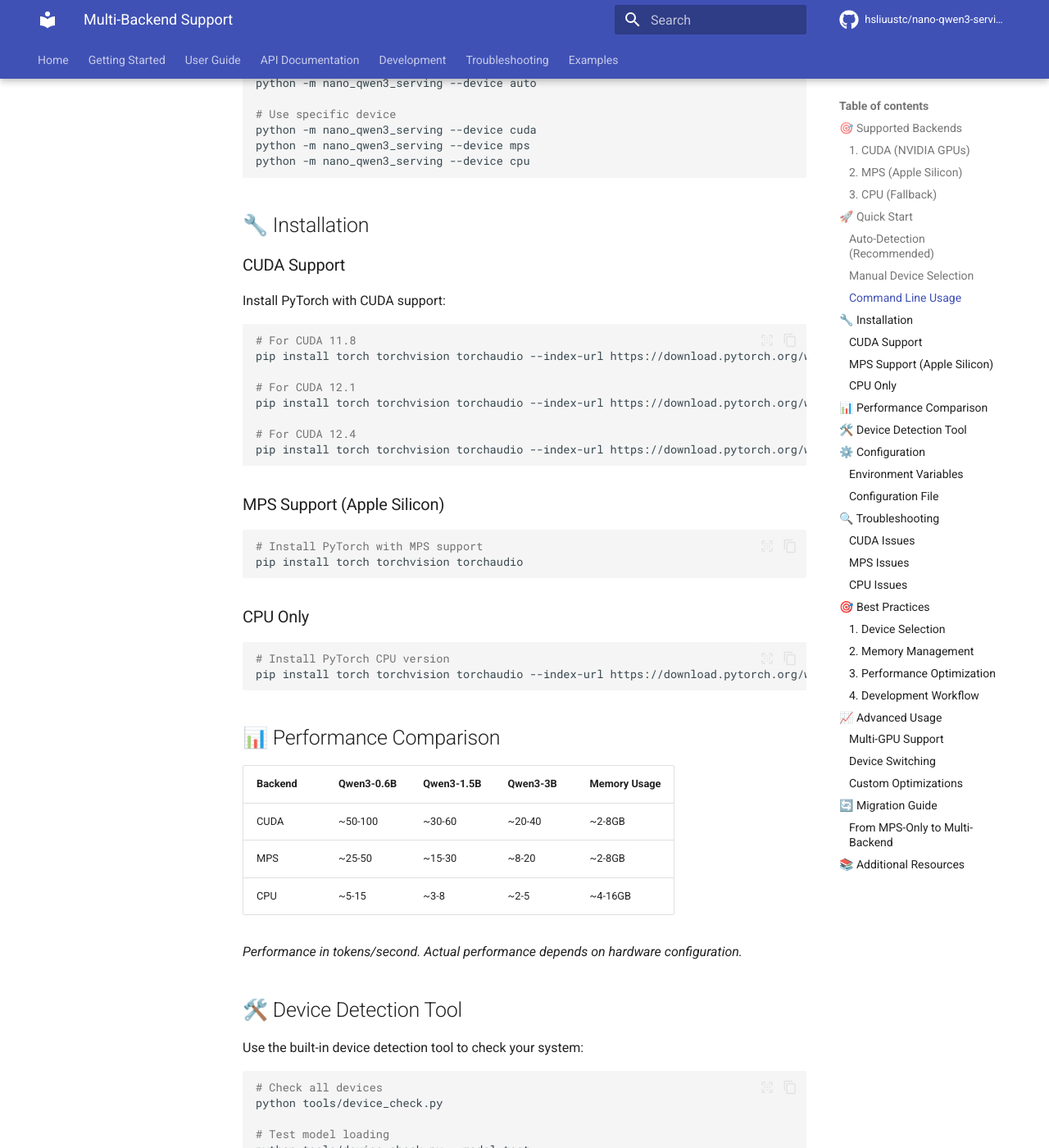
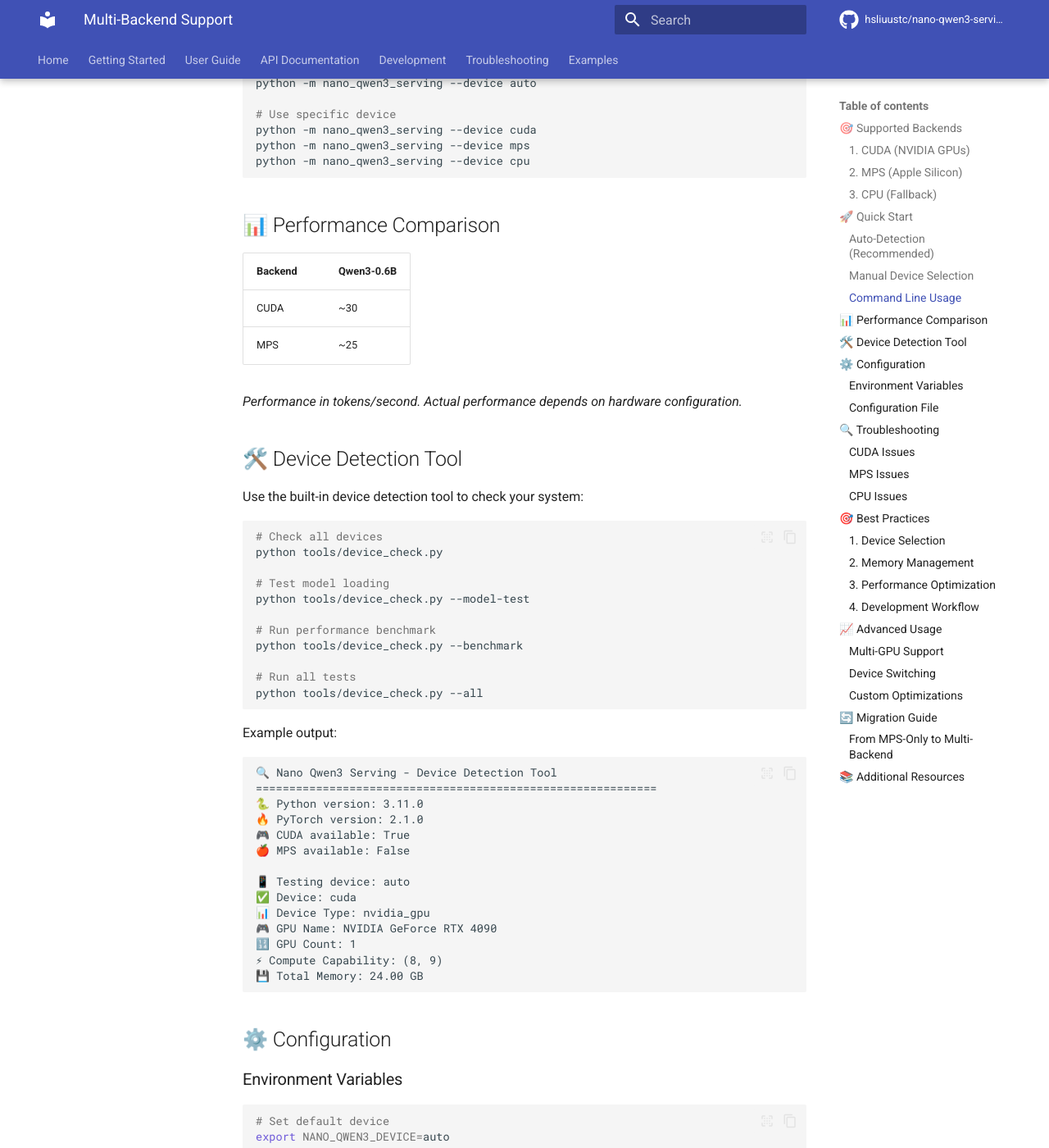
Before and after one commit to hsliuustc/nano-qwen3-serving, an MkDocs documentation site: the page built from docs/getting-started/multi-backend-support.md, in a window 1280 px wide and 1400 px high, scrolled down 1452 px. Shown: the whole window at 82% size. Built offline with MkDocs 1.6.1 and Material for MkDocs 9.7.7, drawn with Linux system fonts in a browser that asks for light colours; comment, search, counter and statistics services are not loaded; the version menu is left out.

Commit message:
fix and update

````diff
--- a/docs/getting-started/multi-backend-support.md
+++ b/docs/getting-started/multi-backend-support.md
@@ -58,44 +58,14 @@ python -m nano_qwen3_serving --device mps
 python -m nano_qwen3_serving --device cpu
 ```
 
-## 🔧 Installation
-
-### CUDA Support
-
-Install PyTorch with CUDA support:
-
-```bash
-# For CUDA 11.8
-pip install torch torchvision torchaudio --index-url https://download.pytorch.org/whl/cu118
-
-# For CUDA 12.1
-pip install torch torchvision torchaudio --index-url https://download.pytorch.org/whl/cu121
-
-# For CUDA 12.4
-pip install torch torchvision torchaudio --index-url https://download.pytorch.org/whl/cu124
-```
-
-### MPS Support (Apple Silicon)
-
-```bash
-# Install PyTorch with MPS support
-pip install torch torchvision torchaudio
-```
-
-### CPU Only
-
-```bash
-# Install PyTorch CPU version
-pip install torch torchvision torchaudio --index-url https://download.pytorch.org/whl/cpu
-```
 
 ## 📊 Performance Comparison
 
-| Backend | Qwen3-0.6B | Qwen3-1.5B | Qwen3-3B | Memory Usage |
-|---------|------------|------------|----------|--------------|
-| CUDA    | ~50-100    | ~30-60     | ~20-40   | ~2-8GB       |
-| MPS     | ~25-50     | ~15-30     | ~8-20    | ~2-8GB       |
-| CPU     | ~5-15      | ~3-8       | ~2-5     | ~4-16GB      |
+| Backend | Qwen3-0.6B |
+|---------|------------|
+| CUDA    | ~30        |
+| MPS     | ~25        |
+
 
 *Performance in tokens/second. Actual performance depends on hardware configuration.*
 
````
Also changed, not shown: 2 other files.
